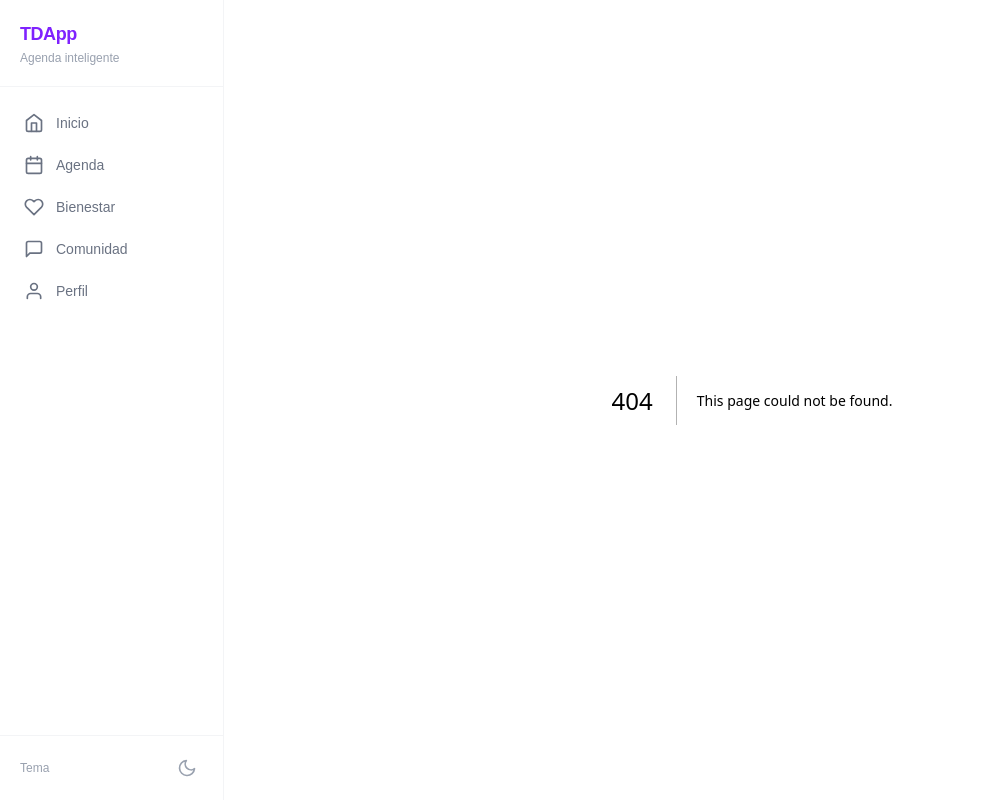
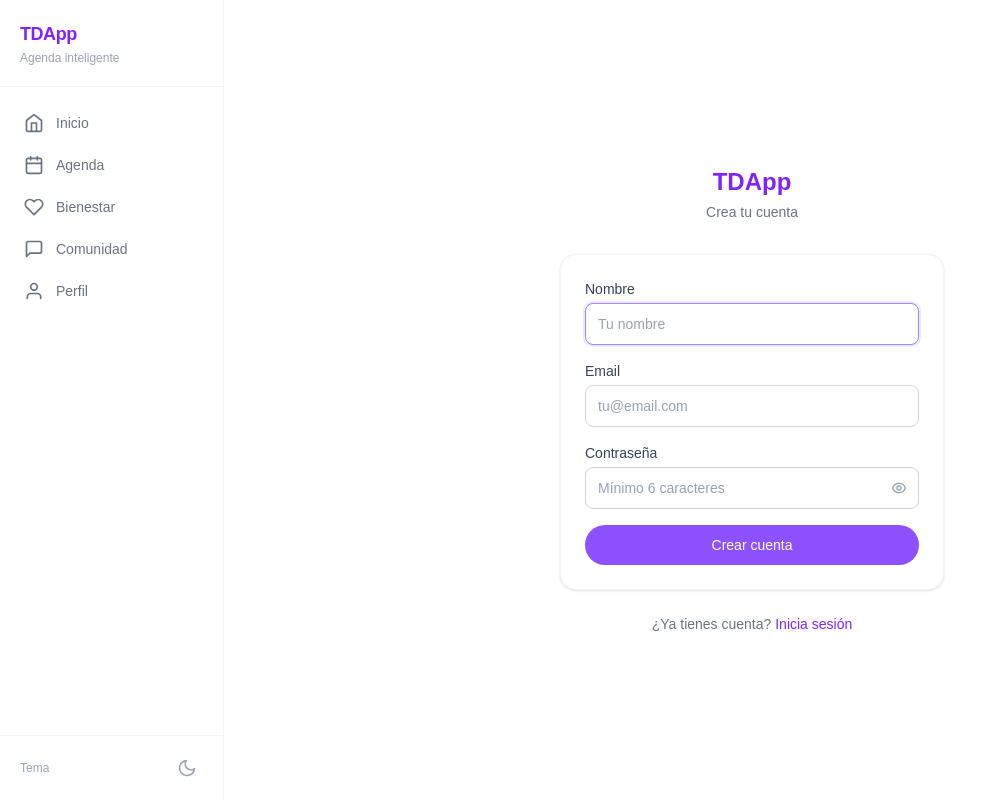
Before and after one commit to JMMA86/TDAPP, a Next.js app: page /register in a window 1280 px wide. Before the commit this address had no page. Shown: the whole page, without its empty margins (0-987 px from the left). Built offline with nearby package versions, Linux system fonts and the light colour scheme.

Commit message:
fix(register): password visibility toggle, accent fixes, UX parity with login

```diff
--- /dev/null
+++ b/src/app/register/page.tsx
@@ -0,0 +1,146 @@
+'use client';
+
+import { useState, type FormEvent } from 'react';
+import { useRouter } from 'next/navigation';
+import Link from 'next/link';
+
+const PASSWORD_MAX = 72;
+
+export default function RegisterPage() {
+  const [name, setName]             = useState('');
+  const [email, setEmail]           = useState('');
+  const [password, setPassword]     = useState('');
+  const [showPassword, setShowPassword] = useState(false);
+  const [error, setError]           = useState<string | null>(null);
+  const [loading, setLoading]       = useState(false);
+  const router = useRouter();
+
+  const handleSubmit = async (e: FormEvent) => {
+    e.preventDefault();
+    if (!name.trim() || !email.trim() || !password) return;
+
+    if (password.length < 6) {
+      setError('La contraseña debe tener al menos 6 caracteres');
+      return;
+    }
+    if (password.length > PASSWORD_MAX) {
+      setError('La contraseña es demasiado larga');
+      return;
+    }
+
+    setLoading(true);
+    setError(null);
+
+    try {
+      const res = await fetch('/api/auth/register', {
+        method: 'POST',
+        headers: { 'Content-Type': 'application/json' },
+        body: JSON.stringify({ name: name.trim(), email: email.trim(), password }),
+      });
+
+      const data = await res.json();
+      if (!res.ok) throw new Error(data.error || 'Error al registrarse');
+
+      router.push('/');
+      router.refresh();
+    } catch (err) {
+      setError(err instanceof Error ? err.message : 'Error desconocido');
+    } finally {
+      setLoading(false);
+    }
+  };
+
+  return (
+    <div className="min-h-screen flex items-center justify-center px-4 bg-white dark:bg-gray-950">
+      <div className="w-full max-w-sm">
+        <div className="text-center mb-8">
+          <h1 className="text-2xl font-bold text-violet-600">TDApp</h1>
+          <p className="text-sm text-gray-500 dark:text-gray-400 mt-1">Crea tu cuenta</p>
+        </div>
+
+        <form onSubmit={handleSubmit} className="bg-white dark:bg-gray-900 rounded-2xl shadow-sm border border-gray-100 dark:border-gray-800 p-6 space-y-4">
+          {error && (
+            <div role="alert" className="bg-red-50 dark:bg-red-900/20 border border-red-200 dark:border-red-800 rounded-lg p-3">
+              <p className="text-red-700 dark:text-red-400 text-sm">{error}</p>
+            </div>
+          )}
+
+          <div>
+            <label htmlFor="name" className="block text-sm font-medium text-gray-700 dark:text-gray-300 mb-1">
+              Nombre
+            </label>
+            <input
+              id="name" type="text" value={name}
+              onChange={e => setName(e.target.value)}
+              placeholder="Tu nombre" required autoFocus
+              autoComplete="name"
+              className="w-full px-3 py-2.5 bg-white dark:bg-gray-800 border border-gray-300 dark:border-gray-600 rounded-lg text-sm text-gray-900 dark:text-gray-100 placeholder:text-gray-400 dark:placeholder:text-gray-500 focus:outline-none focus:border-violet-400 focus:ring-2 focus:ring-violet-100 dark:focus:ring-violet-900 transition-shadow"
+            />
+          </div>
+
+          <div>
+            <label htmlFor="email" className="block text-sm font-medium text-gray-700 dark:text-gray-300 mb-1">
+              Email
+            </label>
+            <input
+              id="email" type="email" value={email}
+              onChange={e => setEmail(e.target.value)}
+              placeholder="tu@email.com" required
+              autoComplete="email"
+              className="w-full px-3 py-2.5 bg-white dark:bg-gray-800 border border-gray-300 dark:border-gray-600 rounded-lg text-sm text-gray-900 dark:text-gray-100 placeholder:text-gray-400 dark:placeholder:text-gray-500 focus:outline-none focus:border-violet-400 focus:ring-2 focus:ring-violet-100 dark:focus:ring-violet-900 transition-shadow"
+            />
+          </div>
+
+          <div>
+            <label htmlFor="password" className="block text-sm font-medium text-gray-700 dark:text-gray-300 mb-1">
+              Contraseña
+            </label>
+            <div className="relative">
+              <input
+                id="password"
+                type={showPassword ? 'text' : 'password'}
+                value={password}
+                onChange={e => setPassword(e.target.value)}
+                placeholder="Mínimo 6 caracteres"
+                required
+                autoComplete="new-password"
+                className="w-full px-3 py-2.5 pr-10 bg-white dark:bg-gray-800 border border-gray-300 dark:border-gray-600 rounded-lg text-sm text-gray-900 dark:text-gray-100 placeholder:text-gray-400 dark:placeholder:text-gray-500 focus:outline-none focus:border-violet-400 focus:ring-2 focus:ring-violet-100 dark:focus:ring-violet-900 transition-shadow"
+              />
+              <button
+                type="button"
+                onClick={() => setShowPassword(v => !v)}
+                aria-label={showPassword ? 'Ocultar contraseña' : 'Mostrar contraseña'}
+                className="absolute right-3 top-1/2 -translate-y-1/2 text-gray-400 hover:text-gray-600 dark:hover:text-gray-300"
+              >
+                {showPassword ? (
+                  <svg className="w-4 h-4" fill="none" viewBox="0 0 24 24" stroke="currentColor" strokeWidth={2}>
+                    <path strokeLinecap="round" strokeLinejoin="round" d="M13.875 18.825A10.05 10.05 0 0112 19c-4.478 0-8.268-2.943-9.543-7a9.97 9.97 0 011.563-3.029m5.858.908a3 3 0 114.243 4.243M9.878 9.878l4.242 4.242M9.88 9.88l-3.29-3.29m7.532 7.532l3.29 3.29M3 3l3.59 3.59m0 0A9.953 9.953 0 0112 5c4.478 0 8.268 2.943 9.543 7a10.025 10.025 0 01-4.132 5.411m0 0L21 21" />
+                  </svg>
+                ) : (
+                  <svg className="w-4 h-4" fill="none" viewBox="0 0 24 24" stroke="currentColor" strokeWidth={2}>
+                    <path strokeLinecap="round" strokeLinejoin="round" d="M15 12a3 3 0 11-6 0 3 3 0 016 0z" />
+                    <path strokeLinecap="round" strokeLinejoin="round" d="M2.458 12C3.732 7.943 7.523 5 12 5c4.478 0 8.268 2.943 9.542 7-1.274 4.057-5.064 7-9.542 7-4.477 0-8.268-2.943-9.542-7z" />
+                  </svg>
+                )}
+              </button>
+            </div>
+          </div>
+
+          <button
+            type="submit" disabled={loading}
+            className="w-full py-2.5 px-4 rounded-full text-sm font-medium text-white bg-violet-500 hover:bg-violet-600 disabled:opacity-50 disabled:cursor-not-allowed transition-colors"
+          >
+            {loading ? 'Creando cuenta...' : 'Crear cuenta'}
+          </button>
+        </form>
+
+        <p className="text-center text-sm text-gray-500 dark:text-gray-400 mt-6">
+          ¿Ya tienes cuenta?{' '}
+          <Link href="/login" className="text-violet-600 hover:text-violet-700 font-medium">
+            Inicia sesión
+          </Link>
+        </p>
+      </div>
+    </div>
+  );
+}
```
